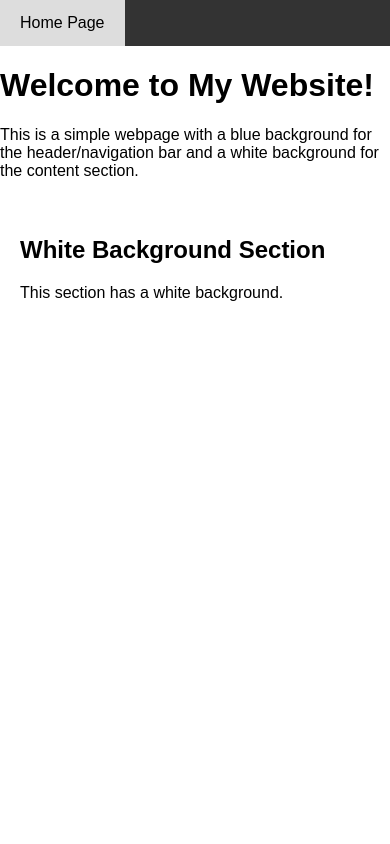
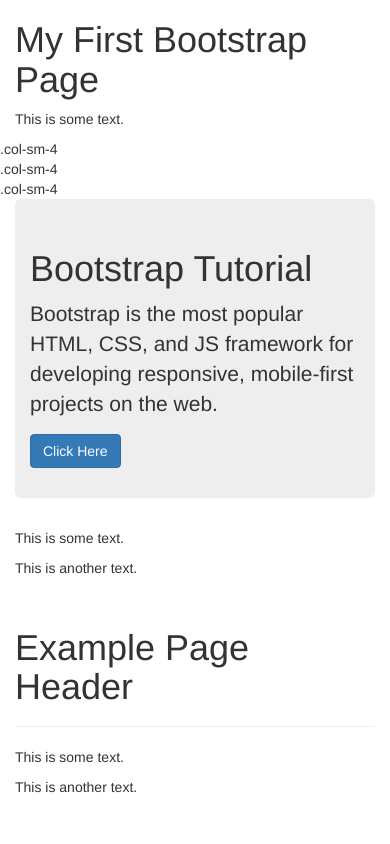
Before and after one commit to Harsh1722/flask, a Flask app: template templates/home.html in a window 390 px wide. Run offline with Flask 3, Linux system fonts and the light colour scheme; the template is opened without the code that fills it, so the values that code supplies are empty; some libraries are stand-ins or nearby versions.

Commit message:
added CSS file

```diff
--- a/app.py
+++ b/app.py
@@ -4,7 +4,7 @@
 
 @app.route("/")
 def hello_world():
-    return render_template('digital_market_site.html')
+    return render_template('home.html')
 
 
 if __name__=='__main__':
--- a/templates/home.html
+++ b/templates/home.html
@@ -1,48 +1,46 @@
 <!DOCTYPE html>
+<html lang="en">
+  <head>
+    <title>Digital Marketing</title>
+    <meta charset="utf-8">
+    <meta http-equiv="X-UA-Compatible" content="IE=edge">
+    <meta name="viewport" content="width=device-width, initial-scale=1">
+    <link rel="stylesheet" href="https://maxcdn.bootstrapcdn.com/bootstrap/3.4.1/css/bootstrap.min.css">
+  <script src="https://ajax.googleapis.com/ajax/libs/jquery/3.7.1/jquery.min.js"></script>
+  <script src="https://maxcdn.bootstrapcdn.com/bootstrap/3.4.1/js/bootstrap.min.js"></script>
+  </head>
+</html>
 <html>
-<head>
-    <title>Blue Background with Nav Bar</title>
-    <style>
-        body {
-            font-family: Arial, sans-serif;
-            margin: 0;
-            padding: 0;
-        }
-        .navbar {
-            background-color: #333;
-            overflow: hidden;
-        }
-        .navbar a {
-            float: left;
-            display: block;
-            color: white;
-            text-align: center;
-            padding: 14px 20px;
-            text-decoration: none;
-        }
-        .navbar a:hover {
-            background-color: #ddd;
-            color: black;
-        }
-        .white-section {
-            background-color: white;
-            padding: 20px;
-        }
-    </style>
-</head>
-<body>
+    <body>
 
-<div class="navbar">
-  <a href="#">Home Page</a>
-</div>
+        <div class="container">
+          <h1>My First Bootstrap Page</h1>
+          <p>This is some text.</p>
+        </div>
 
-<h1>Welcome to My Website!</h1>
-<p>This is a simple webpage with a blue background for the header/navigation bar and a white background for the content section.</p>
+        <div class="row">
+            <div class="col-sm-4">.col-sm-4</div>
+            <div class="col-sm-4">.col-sm-4</div>
+            <div class="col-sm-4">.col-sm-4</div>
+        </div>
+        <div class="container">
+          <div class="jumbotron">
+            <h1>Bootstrap Tutorial</h1>
+            <p>Bootstrap is the most popular HTML, CSS, and JS framework for developing
+            responsive, mobile-first projects on the web.</p>
+            <button type="button" class="btn btn-primary">Click Here</button>
+          </div>
+          <p>This is some text.</p>
+          <p>This is another text.</p>
+        </div>
+        <div class="container">
+          <div class="page-header">
+            <h1>Example Page Header</h1>
+          </div>
+          <p>This is some text.</p>
+          <p>This is another text.</p>
+        </div>
 
-<div class="white-section">
-  <h2>White Background Section</h2>
-  <p>This section has a white background.</p>
-</div>
 
-</body>
+    </body>
 </html>
```
Also changed, not shown: templates/style.css (added).
